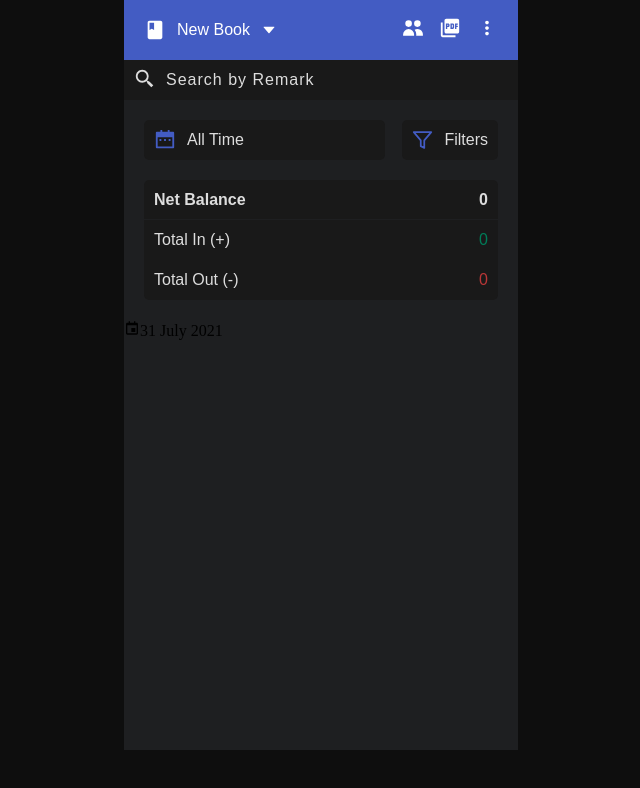
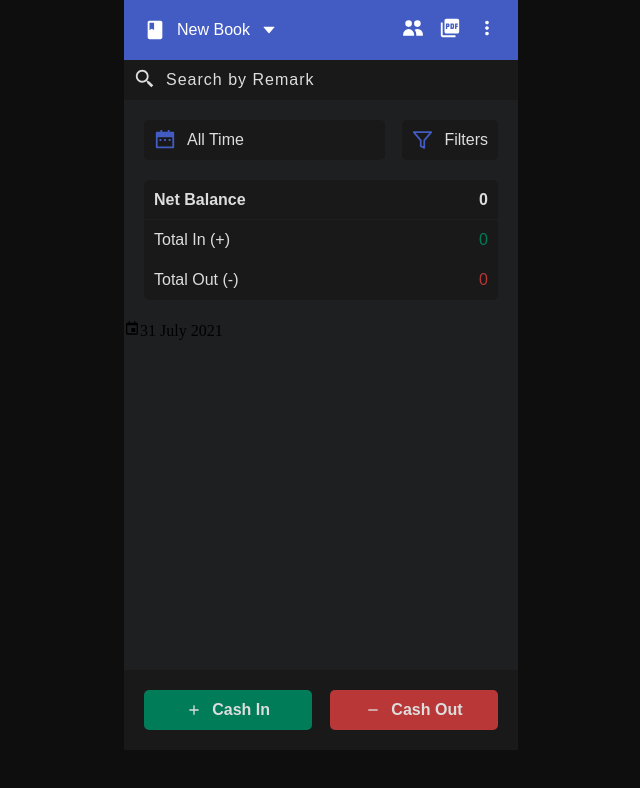
Before and after one commit to javohir98/CashBook_App, a React (Create React App) app: page / in a window 1280 px wide. Shown: the top 788 px of the page, without its empty margins (319-959 px from the left). Built offline with nearby package versions, Linux system fonts and the light colour scheme.

Commit message:
Btn Container

```diff
--- a/src/App.css
+++ b/src/App.css
@@ -208,3 +208,48 @@ body {
 .totalBalance_bottom span {
   color: #b93737
 }
+
+/*****************************/
+
+/* Btn Container */
+
+/*****************************/
+
+.btn-container {
+  width: 100%;
+  position: absolute;
+  bottom: 0px;
+  background-color: #191919;
+  padding: 20px;
+  display: flex;
+  align-items: center;
+  justify-content: space-between;
+}
+
+.btn {
+  width: 47.5%;
+  height: 40px;
+  display: flex;
+  align-items: center;
+  justify-content: center;
+  border-radius: 5px;
+  border: none;
+  cursor: pointer;
+  font-size: 16px;
+  font-weight: 600;
+  font-family: sans-serif;
+  color: #dddddd;
+}
+
+.cash-in {
+  background-color: #007c58;
+}
+
+.cash-out {
+  background-color: #b93737;
+}
+
+.btn svg {
+  margin-right: 10px;
+  font-weight: bold;
+}
--- a/src/App.js
+++ b/src/App.js
@@ -1,6 +1,7 @@
 import React, { useEffect } from 'react'
 import { useDispatch } from 'react-redux'
 import './App.css'
+import BtnContainer from './components/BtnContainer'
 import ContentHeader from './components/ContentHeader'
 import Date from './components/Date'
 import Header from './components/Header'
@@ -23,6 +24,7 @@ function App() {
       <ContentHeader />
       <TotalBalance />
       <Date />
+      <BtnContainer />
     </div>
   )
 }
--- /dev/null
+++ b/src/components/BtnContainer.js
@@ -0,0 +1,19 @@
+import React from 'react'
+import { BiPlus, BiMinus } from 'react-icons/bi'
+
+const BtnContainer = () => {
+    return (
+        <div className='btn-container'>
+            <button className='btn cash-in'>
+                <BiPlus />
+                Cash In
+            </button>
+            <button className='btn cash-out'>
+                <BiMinus />
+                Cash Out
+            </button>
+        </div>
+    )
+}
+
+export default BtnContainer
```
